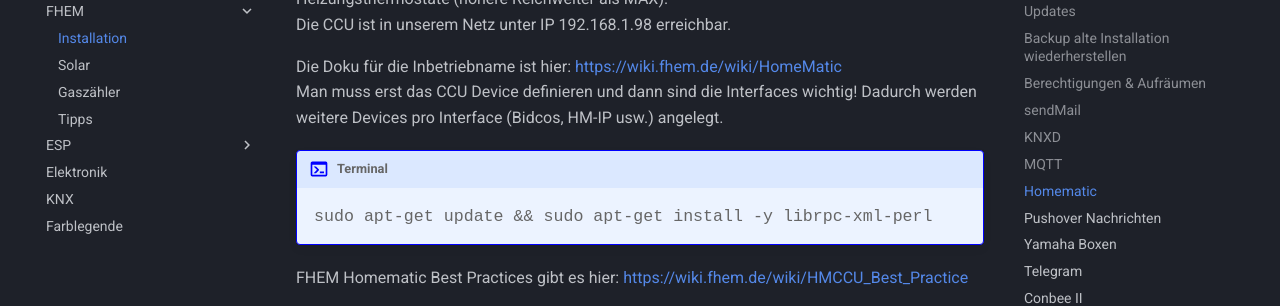
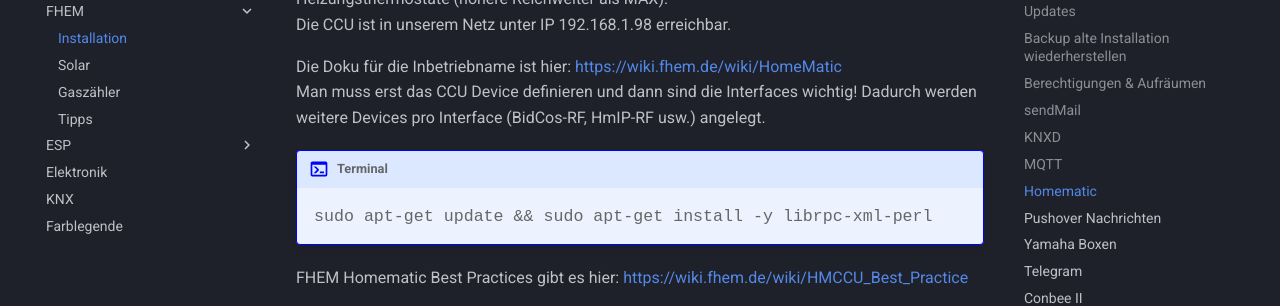
Before and after one commit to rogerknop/mkdocs_smarthome, an MkDocs documentation site: the page built from docs/install/fhem.md, in a window 1280 px wide and 900 px high, scrolled down 4133 px. Shown: the part 178-484 px from the top of the window. Built offline with MkDocs 1.6.1 and Material for MkDocs 9.7.7, drawn with Linux system fonts in a browser that asks for light colours.

Commit message:
HM Interfaces ergänzt

```diff
--- a/docs/install/fhem.md
+++ b/docs/install/fhem.md
@@ -156,7 +156,7 @@ Wir verwenden es z.B. für die Prüfung, ob die Dachfenster geöffnet sind, oder
 Die CCU ist in unserem Netz unter IP 192.168.1.98 erreichbar.
 
 Die Doku für die Inbetriebname ist hier: <a href="https://wiki.fhem.de/wiki/HomeMatic" target="_blank">https://wiki.fhem.de/wiki/HomeMatic</a>
-Man muss erst das CCU Device definieren und dann sind die Interfaces wichtig! Dadurch werden weitere Devices pro Interface (Bidcos, HM-IP usw.) angelegt.
+Man muss erst das CCU Device definieren und dann sind die Interfaces wichtig! Dadurch werden weitere Devices pro Interface (BidCos-RF, HmIP-RF usw.) angelegt.
 
 !!! terminal "Terminal"
     <pre>
```
